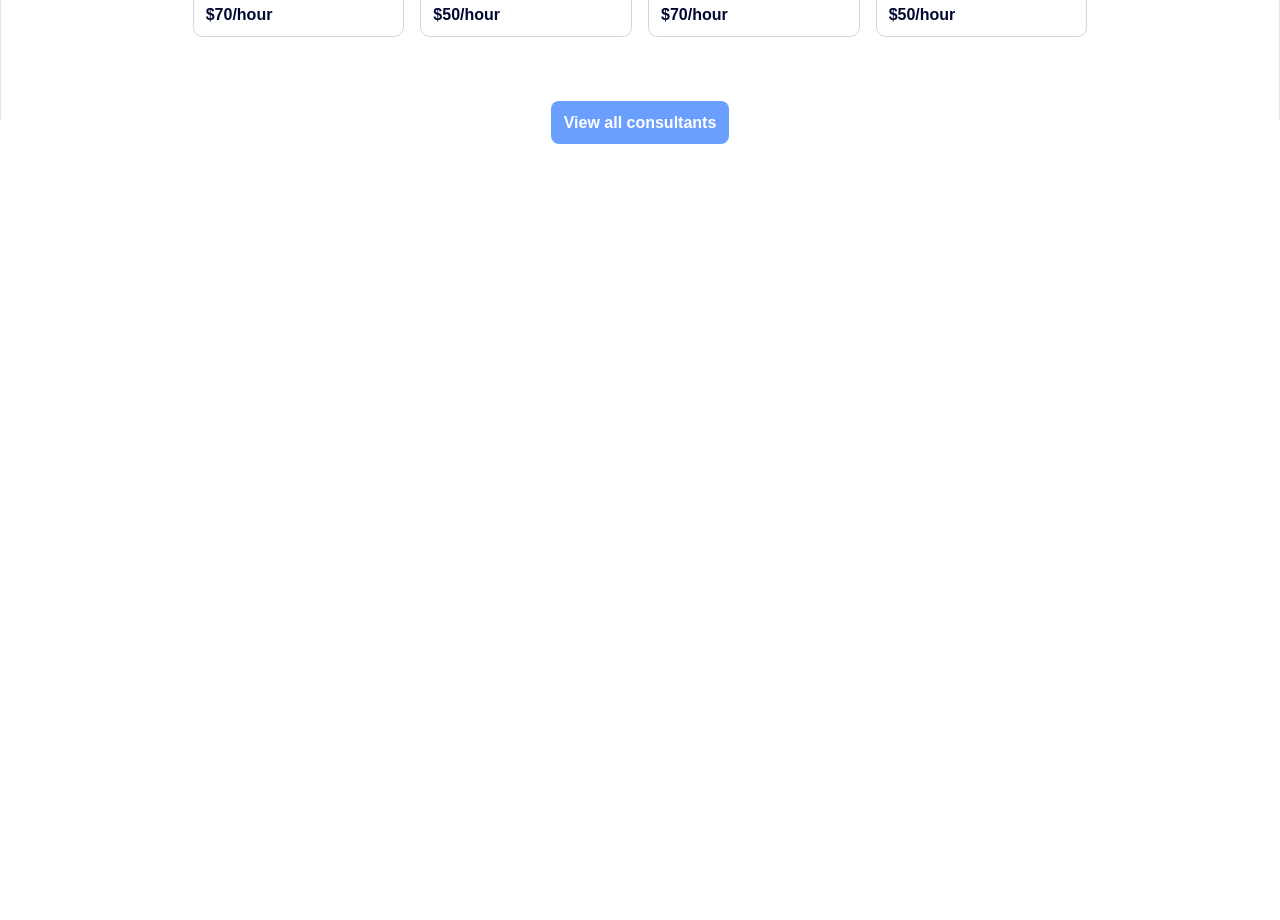
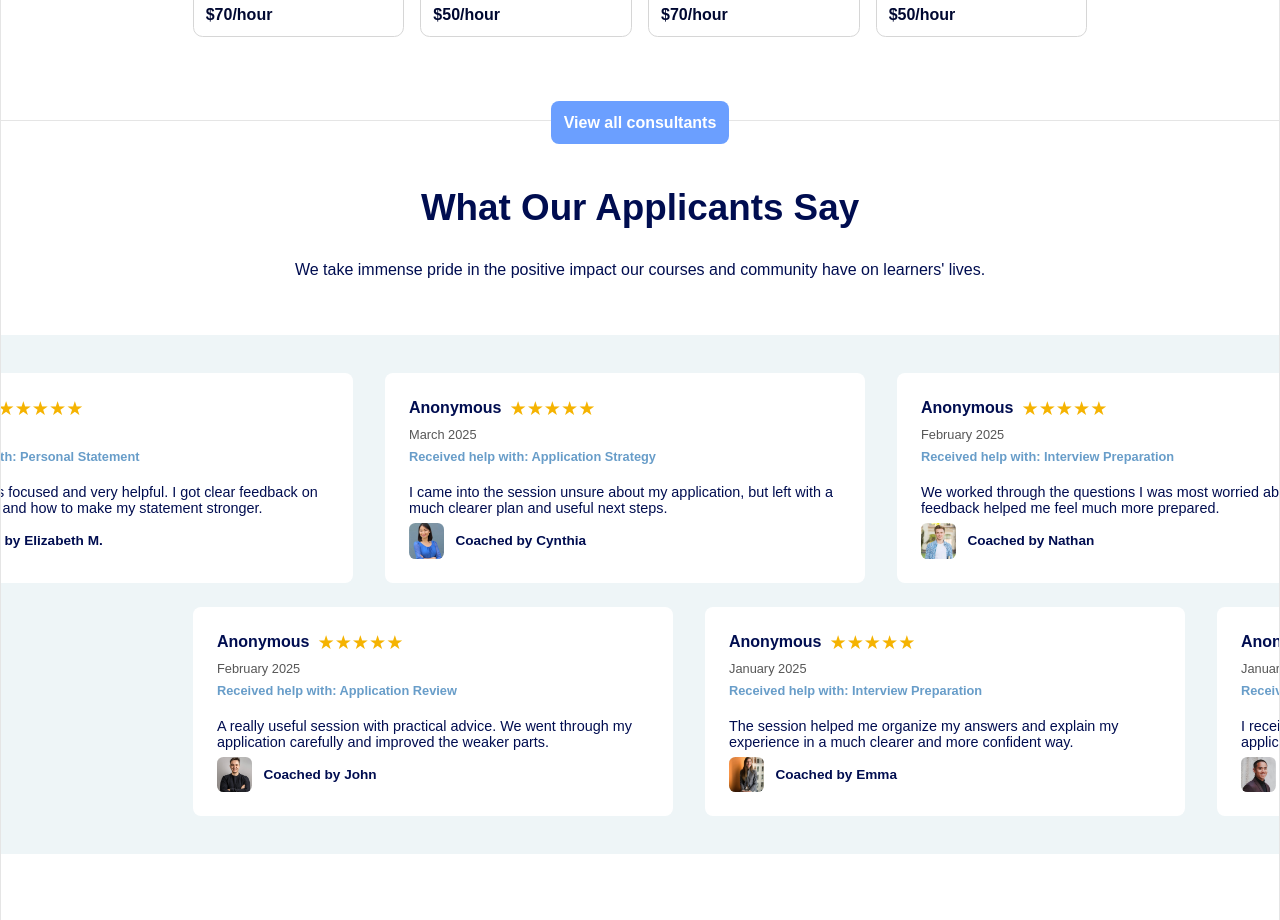
Before and after one commit to DunjaKolarski/site-lawly, a React (Vite) app: page / in a window 1280 px wide. Shown: the part 3760-4680 px from the top of the page. Before the commit the page ends 3904 px from the top, so only its background shows below. Built offline with nearby package versions, Linux system fonts and the light colour scheme.

Commit message:
feat: add home applicants component and styles

```diff
--- /dev/null
+++ b/src/components/home/HomeApplicants.css
@@ -0,0 +1,100 @@
+.home-applicants {
+  height: 100vh;
+  width: 100%;
+  display: flex;
+  flex-direction: column;
+  justify-content: center;
+  align-items: center;
+  gap: 2rem;
+  border-top: 1px solid var(--border-color);
+  border-left: 1px solid var(--border-color);
+  border-right: 1px solid var(--border-color);
+}
+.home-applicants > h2 {
+  font-size: 2.3rem;
+  color: #000d50;
+}
+.home-applicants > p {
+  font-size: 1rem;
+  color: #000d50;
+}
+.home-applicants-say {
+  height: 65%;
+  width: 100%;
+  display: flex;
+  flex-direction: column;
+  justify-content: center;
+  gap: 1.5rem;
+  margin-top: 1.5rem;
+  padding: 2rem 0;
+  background-color: #eef5f7;
+  overflow: hidden;
+}
+.home-applicants-viewport {
+  width: 100%;
+  overflow: hidden;
+  cursor: grab;
+}
+.home-applicants-row {
+  display: flex;
+  gap: 2rem;
+}
+.home-applicants-row-top {
+  margin-left: -8rem;
+}
+.home-applicants-row-bottom {
+  margin-left: 12rem;
+}
+.home-applicant-card {
+  width: 30rem;
+  min-width: 30rem;
+  display: flex;
+  flex-direction: column;
+  gap: 0.45rem;
+  padding: 1.5rem;
+  border-radius: 0.5rem;
+  background-color: #ffffff;
+}
+.home-applicant-rating {
+  display: flex;
+  align-items: center;
+  gap: 0.5rem;
+}
+.home-applicant-rating > h4 {
+  font-size: 1rem;
+  font-weight: bold;
+  color: #000d50;
+}
+.home-applicant-rating > span {
+  font-size: 1.2rem;
+  color: #f5b301;
+}
+.home-applicant-date {
+  font-size: 0.8rem;
+  color: #575757;
+}
+.home-applicant-service {
+  font-size: 0.8rem;
+  font-weight: bold;
+  color: #689dc9;
+}
+.home-applicant-review {
+  font-size: 0.9rem;
+  color: #000d50;
+  margin-top: 0.8rem;
+}
+.home-applicant-coach {
+  display: flex;
+  align-items: center;
+  gap: 0.7rem;
+  font-size: 0.85rem;
+  font-weight: bold;
+  color: #000d50;
+  margin-top: auto;
+}
+.home-applicant-coach > img {
+  height: 2.2rem;
+  width: 2.2rem;
+  border-radius: 0.4rem;
+  object-fit: cover;
+}
--- /dev/null
+++ b/src/components/home/HomeApplicants.tsx
@@ -0,0 +1,176 @@
+import "./HomeApplicants.css";
+import useEmblaCarousel from "embla-carousel-react";
+
+import profile1 from "../../assets/profile1.png";
+import profile2 from "../../assets/profile2.png";
+import profile3 from "../../assets/profile3.png";
+import profile4 from "../../assets/profile4.png";
+import profile5 from "../../assets/profile5.png";
+import profile6 from "../../assets/profile6.png";
+import profile7 from "../../assets/profile7.png";
+import profile8 from "../../assets/profile8.png";
+
+const applicants = [
+  {
+    id: 1,
+    name: "Anonymous",
+    date: "March 2025",
+    service: "Personal Statement",
+    review:
+      "The session was focused and very helpful. I got clear feedback on what to improve and how to make my statement stronger.",
+    coach: "Elizabeth M.",
+    image: profile3,
+  },
+  {
+    id: 2,
+    name: "Anonymous",
+    date: "March 2025",
+    service: "Application Strategy",
+    review:
+      "I came into the session unsure about my application, but left with a much clearer plan and useful next steps.",
+    coach: "Cynthia",
+    image: profile5,
+  },
+  {
+    id: 3,
+    name: "Anonymous",
+    date: "February 2025",
+    service: "Interview Preparation",
+    review:
+      "We worked through the questions I was most worried about and the feedback helped me feel much more prepared.",
+    coach: "Nathan",
+    image: profile8,
+  },
+  {
+    id: 4,
+    name: "Anonymous",
+    date: "February 2025",
+    service: "Personal Statement",
+    review:
+      "The feedback was detailed but easy to understand. I knew exactly what changes I needed to make after the session.",
+    coach: "Sara",
+    image: profile1,
+  },
+  {
+    id: 5,
+    name: "Anonymous",
+    date: "February 2025",
+    service: "Application Review",
+    review:
+      "A really useful session with practical advice. We went through my application carefully and improved the weaker parts.",
+    coach: "John",
+    image: profile6,
+  },
+  {
+    id: 6,
+    name: "Anonymous",
+    date: "January 2025",
+    service: "Interview Preparation",
+    review:
+      "The session helped me organize my answers and explain my experience in a much clearer and more confident way.",
+    coach: "Emma",
+    image: profile2,
+  },
+  {
+    id: 7,
+    name: "Anonymous",
+    date: "January 2025",
+    service: "Application Strategy",
+    review:
+      "I received thoughtful advice and a clear strategy for improving my application. The whole session felt very productive.",
+    coach: "Michael",
+    image: profile4,
+  },
+  {
+    id: 8,
+    name: "Anonymous",
+    date: "January 2025",
+    service: "Personal Statement",
+    review:
+      "The comments were specific and useful, and they helped me make my writing more focused and convincing.",
+    coach: "Olivia",
+    image: profile7,
+  },
+];
+
+function HomeApplicants() {
+  const topApplicants = applicants.slice(0, 4);
+  const bottomApplicants = applicants.slice(4, 8);
+
+  const [topEmblaRef] = useEmblaCarousel({
+    align: "center",
+    dragFree: true,
+  });
+
+  const [bottomEmblaRef] = useEmblaCarousel({
+    align: "center",
+    dragFree: true,
+  });
+
+  return (
+    <section className="home-applicants">
+      <h2>What Our Applicants Say</h2>
+
+      <p>
+        We take immense pride in the positive impact our courses and community
+        have on learners' lives.
+      </p>
+
+      <div className="home-applicants-say">
+        <div className="home-applicants-viewport" ref={topEmblaRef}>
+          <div className="home-applicants-row home-applicants-row-top">
+            {topApplicants.map((applicant) => (
+              <article className="home-applicant-card" key={applicant.id}>
+                <div className="home-applicant-rating">
+                  <h4>{applicant.name}</h4>
+                  <span>★★★★★</span>
+                </div>
+
+                <p className="home-applicant-date">{applicant.date}</p>
+
+                <p className="home-applicant-service">
+                  Received help with: {applicant.service}
+                </p>
+
+                <p className="home-applicant-review">{applicant.review}</p>
+
+                <div className="home-applicant-coach">
+                  <img src={applicant.image} alt={applicant.coach} />
+                  <span>Coached by {applicant.coach}</span>
+                </div>
+              </article>
+            ))}
+          </div>
+        </div>
+
+        <div className="home-applicants-viewport" ref={bottomEmblaRef}>
+          <div className="home-applicants-row home-applicants-row-bottom">
+            {bottomApplicants.map((applicant) => (
+              <article className="home-applicant-card" key={applicant.id}>
+                <div className="home-applicant-rating">
+                  <h4>{applicant.name}</h4>
+                  <span>★★★★★</span>
+                </div>
+
+                <p className="home-applicant-date">{applicant.date}</p>
+
+                <p className="home-applicant-service">
+                  Received help with: {applicant.service}
+                </p>
+
+                <p className="home-applicant-review">{applicant.review}</p>
+
+                <div className="home-applicant-coach">
+                  <img src={applicant.image} alt={applicant.coach} />
+                  <span>Coached by {applicant.coach}</span>
+                </div>
+              </article>
+            ))}
+          </div>
+        </div>
+      </div>
+    </section>
+  );
+}
+
+export default HomeApplicants;
--- a/src/pages/Home.tsx
+++ b/src/pages/Home.tsx
@@ -6,6 +6,7 @@ import HomeStrategySession from "../components/home/HomeStrategySession";
 import HomeSimpleDirect from "../components/home/HomeSimpleDirect";
 import HomePopularServices from "../components/home/HomePopularServices";
 import HomeFeaturedConsultants from "../components/home/HomeFeaturedConsultants";
+import HomeApplicants from "../components/home/HomeApplicants";
 
 function Home() {
   return (
@@ -20,6 +21,7 @@ function Home() {
         <HomeSimpleDirect />
         <HomePopularServices />
         <HomeFeaturedConsultants />
+        <HomeApplicants />
       </main>
     </>
   );
```
